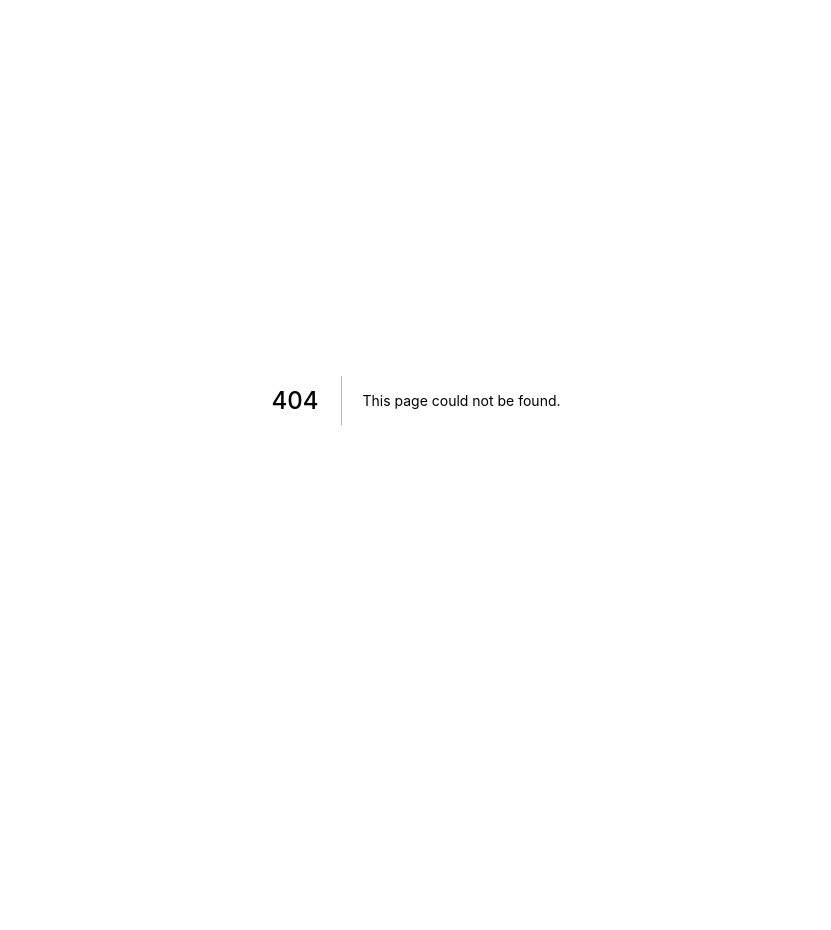
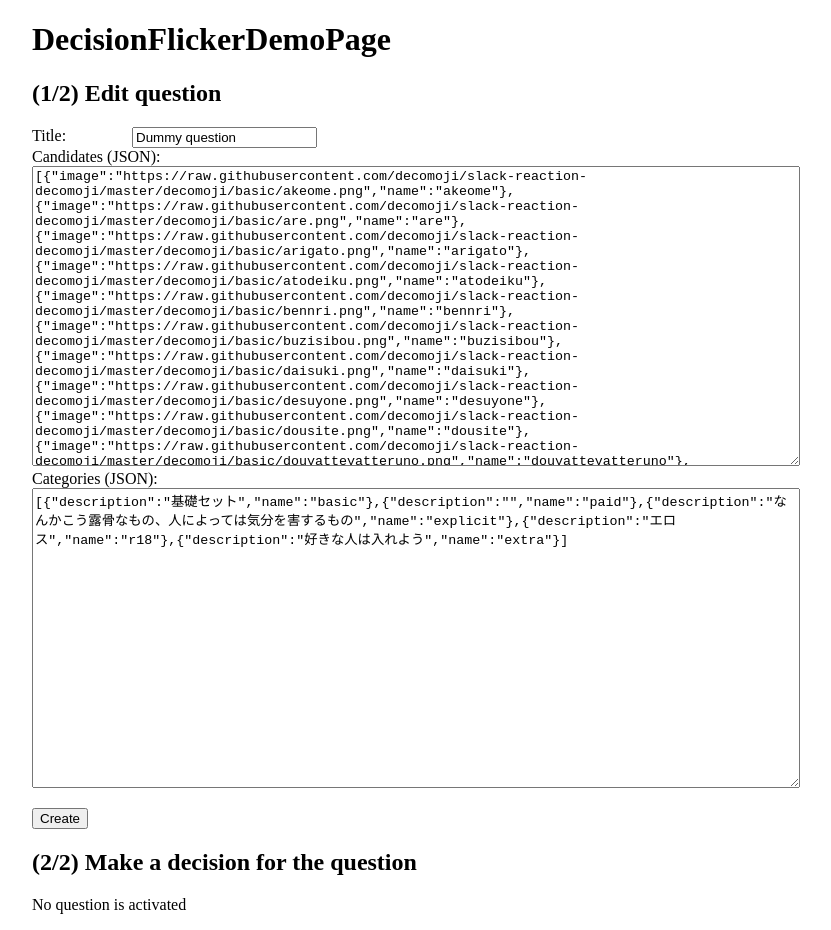
Before and after one commit to ginpei/quick-yes-no, a Next.js app: page /lab/decision-flicker in a window 1280 px wide. Before the commit this address had no page. Shown: the whole page, without its empty margins (224-1055 px from the left). Before the commit the page ends 800 px from the top, so only its background shows below. Built offline with nearby package versions, Linux system fonts and the light colour scheme.

Commit message:
refactor(decision form): extract

```diff
--- /dev/null
+++ b/pages/lab/decision-flicker.tsx
@@ -0,0 +1,56 @@
+import { useCallback, useState, useEffect } from 'react';
+import { OnDecide } from '../../src/components/DecisionFlicker';
+import { DecisionForm } from '../../src/components/DecisionForm';
+import {
+  QuestionCallback,
+  QuestionForm,
+} from '../../src/components/QuestionForm';
+import { decomojiCandidates } from '../../src/models/Candidate';
+import { decomojiCategories } from '../../src/models/Category';
+import { createQuestion, Question } from '../../src/models/Question';
+
+const dummyQuestion = createQuestion({
+  candidates: decomojiCandidates,
+  categories: decomojiCategories,
+  title: 'Dummy question',
+});
+
+const DecisionFlickerDemoPage: React.FC = () => {
+  const [question, setQuestion] = useState(dummyQuestion);
+  const [activeQuestion, setActiveQuestion] = useState<Question | null>(null);
+
+  const onQuestionChange: QuestionCallback = useCallback(
+    (v) => setQuestion(v),
+    []
+  );
+
+  const onQuestionSubmit: QuestionCallback = useCallback((v) => {
+    setQuestion(v);
+    setActiveQuestion(v);
+  }, []);
+
+  const onDecide: OnDecide = useCallback(({ candidate, category }) => {
+    console.log('# candidate, category', candidate, category);
+  }, []);
+
+  return (
+    <div className="ui-container DecisionFlickerDemoPage">
+      <h1>DecisionFlickerDemoPage</h1>
+      <h2>(1/2) Edit question</h2>
+      <QuestionForm
+        disabled={false}
+        onChange={onQuestionChange}
+        onSubmit={onQuestionSubmit}
+        question={question}
+      />
+      <h2>(2/2) Make a decision for the question</h2>
+      {activeQuestion ? (
+        <DecisionForm onDecide={onDecide} question={activeQuestion} />
+      ) : (
+        <p>No question is activated</p>
+      )}
+    </div>
+  );
+};
+
+export default DecisionFlickerDemoPage;
--- /dev/null
+++ b/src/components/DecisionForm.tsx
@@ -0,0 +1,66 @@
+import { useCallback, useEffect, useState } from 'react';
+import { Candidate } from '../models/Candidate';
+import { Category } from '../models/Category';
+import { Question } from '../models/Question';
+import { DecisionFlicker, OnDecide } from './DecisionFlicker';
+
+// TODO extract
+export interface Decision {
+  candidate: Candidate;
+  category: Category;
+}
+
+/**
+ * Stateful component of `DecisionFlicker`.
+ */
+export const DecisionForm: React.FC<{
+  onDecide?: OnDecide;
+  question: Question;
+}> = ({ onDecide, question }) => {
+  const [current, setCurrent] = useState<Candidate | null>(null);
+  const [restCandidates, setRestCandidates] = useState<Candidate[]>([]);
+  const [width, setWidth] = useState(0);
+
+  const onFlickerDecide: OnDecide = useCallback(
+    (decision) => {
+      const next = restCandidates[0] || null;
+      setCurrent(next);
+      setRestCandidates(restCandidates.slice(1));
+
+      if (onDecide) {
+        onDecide(decision);
+      }
+    },
+    [restCandidates]
+  );
+
+  useEffect(() => {
+    setCurrent(question.candidates[0]);
+    setRestCandidates(question.candidates.slice(1));
+  }, [question]);
+
+  useEffect(() => {
+    const maxWidth = 800;
+    const fn = () =>
+      setWidth(
+        Math.min(
+          maxWidth,
+          document.documentElement.clientWidth,
+          document.documentElement.clientHeight * 0.7
+        )
+      );
+    fn();
+    window.addEventListener('resize', fn);
+    return () => window.removeEventListener('resize', fn);
+  }, []);
+
+  return (
+    <DecisionFlicker
+      candidate={current}
+      categories={question.categories}
+      onDecide={onFlickerDecide}
+      restCandidates={restCandidates}
+      width={width}
+    />
+  );
+};
```
Also changed, not shown: pages/questions/[questionId]/index.tsx (+9 -62 lines).
